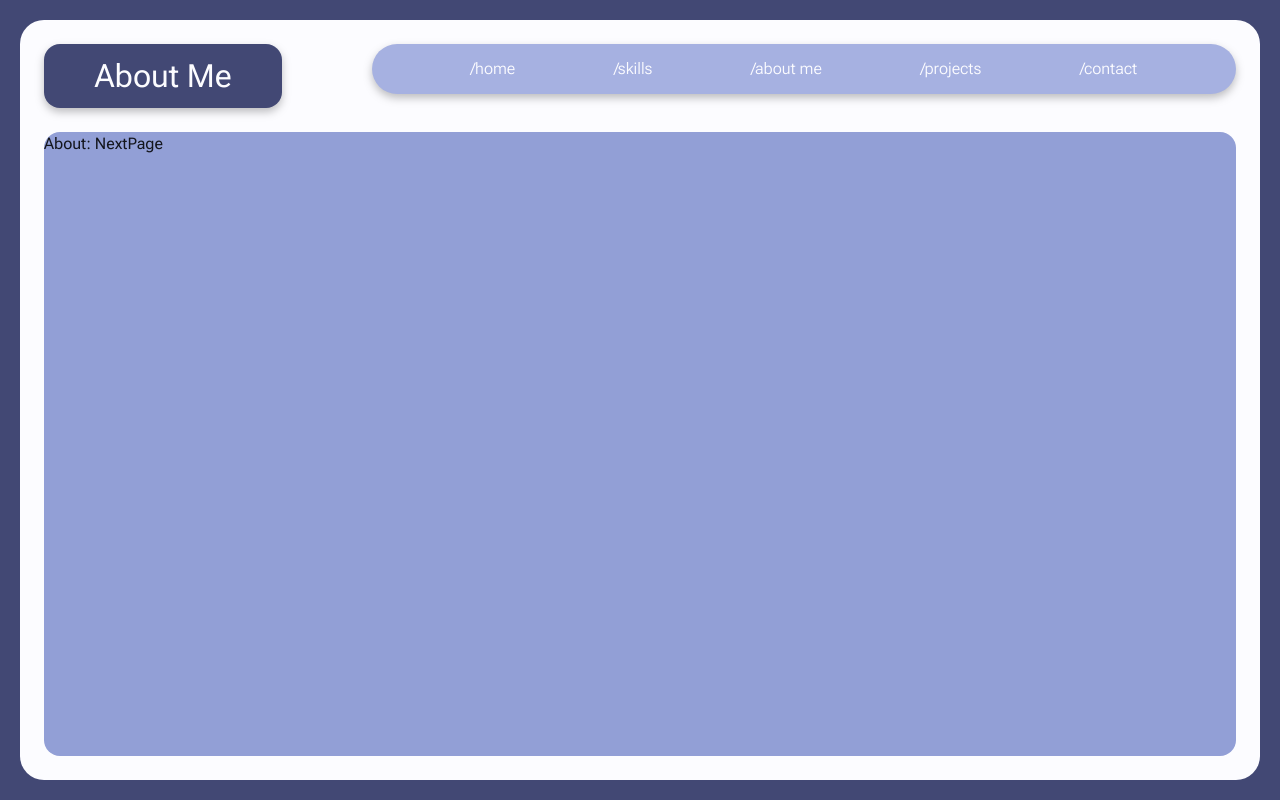
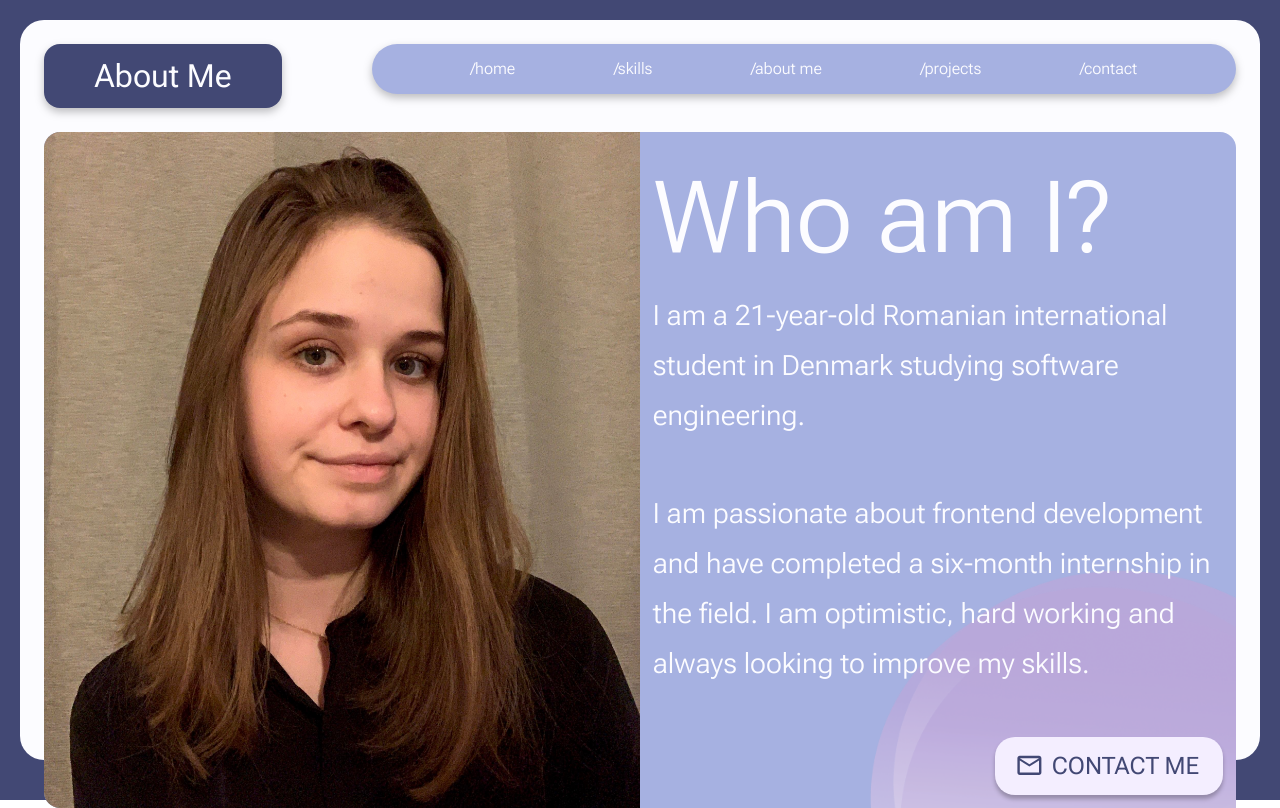
Before and after one commit to GeorgianaIon/newportfolio, a Next.js app: page /about-me in a window 1280 px wide. Built offline with nearby package versions, Linux system fonts and the light colour scheme.

Commit message:
About me page

```diff
--- a/components/SecondaryLayout.tsx
+++ b/components/SecondaryLayout.tsx
@@ -45,7 +45,8 @@ const useStyles = makeStyles()((theme) => ({
     [theme.breakpoints.up('lg')]:{
     backgroundColor:Colors.darkPurple,
     height: '100vh',
-    padding: '1.25rem',
+    padding: '1.25rem 1.25rem 5vh 1.25rem',
+    // minHeight: '100vh',
     // '@media(min-height: 100vh)': {
     //   height: '100%',
     // }
@@ -58,6 +59,7 @@ const useStyles = makeStyles()((theme) => ({
     height: '100%',
     padding: '1.5rem',
     borderRadius: '1.5rem',
+
   },
   headerContainer:{
     display: 'flex',
@@ -73,7 +75,7 @@ const useStyles = makeStyles()((theme) => ({
   },
   bodyContainer:{
     flexBasis:'100%',
-    backgroundColor: Colors.midPurple,
+    backgroundColor: Colors.coldPurple,
     borderRadius: '1rem',
   }
 }));
--- a/pages/about-me.tsx
+++ b/pages/about-me.tsx
@@ -1,10 +1,73 @@
+import { Button, Grid, Typography } from '@mui/material'
 import { NextPage } from 'next'
+import Image from 'next/image'
 import React from 'react'
+import { makeStyles } from 'tss-react/mui'
+import EmailOutlinedIcon from '@mui/icons-material/EmailOutlined';
+
 
 const About: NextPage = () => {
+const { classes } = useStyles();
+
   return (
-    <div>About: NextPage</div>
+    <Grid item container className={classes.aboutme}>
+
+      <Grid item xs={6} sm={6} md={6} lg={6} className={classes.imageContainer}>
+        <Image src='/images/PhotoOfMe.jpg' className={classes.image} alt='about-me' objectFit="cover" layout="fill"/>
+      </Grid>
+
+      <Grid item xs={6} sm={6} md={6} lg={6} className={classes.descriptionContainer}>
+        <Typography variant='h1' className={classes.text}>Who am I?</Typography>
+        <Typography variant='h4' className={classes.text}>I am a 21-year-old Romanian international student in Denmark studying software engineering.</Typography>
+        <Typography variant='h4' className={classes.text}> I am passionate about frontend development and have completed a six-month internship in the field. I am optimistic, hard working and always looking to improve my skills.</Typography>
+        <div className={classes.buttonContainer} >
+          <Button startIcon={<EmailOutlinedIcon className={classes.icon}/>} variant='contained'>Contact Me</Button>
+        </div>
+      </Grid>
+
+    </Grid>
   )
 }
 
+const useStyles = makeStyles()(() => ({
+  aboutme: {
+    // width: '100%',
+    // height: '100%',
+
+  },
+  imageContainer:{
+    position: 'relative',
+    // width: '100%',
+    // height: '100%',
+
+  },
+  image: {
+    borderRadius: '1rem 0 0 1rem',
+    // width: '100%',
+    // height: '100%',
+  },
+  text: {
+    lineHeight: '50px',
+    margin: '3rem 0',
+  },
+  fontWeightTitle: {
+    fontWeight: 100,
+  },
+  descriptionContainer: {
+    padding: '0.8rem',
+    backgroundImage: 'url(/images/elipse/pink-elipse-rotated.png)',
+    backgroundRepeat: 'no-repeat',
+    backgroundSize: '78%',
+    backgroundPosition: 'bottom right',
+  },
+  icon: {
+    width: '1.8rem',
+    height: '1.8rem',
+  },
+  buttonContainer: {
+    display: 'flex',
+    justifyContent: 'end',
+  }
+}));
+
 export default About
--- a/pages/skills.tsx
+++ b/pages/skills.tsx
@@ -70,6 +70,7 @@ const RenderSkills = (skills: Skill[]) => {
         </Grid>
 
         {RenderSkills(softSkills)}
+
       </Grid>
 
     </Grid>
@@ -104,7 +105,7 @@ const useStyles = makeStyles()(() => ({
 
   },
   title: {
-    fontWeight: 300,
+    fontWeight: 200,
     [theme.breakpoints.down('sm')]:{
       marginTop: '1rem'
     }
--- a/src/theme.ts
+++ b/src/theme.ts
@@ -55,21 +55,19 @@ export const theme = createTheme({
     MuiButton: {
       styleOverrides: {
         contained: {
-          //css here
+          backgroundColor: Colors.lightPurple,
+          color: Colors.darkPurple,
+          boxShadow: '0px 4px 4px rgba(0, 0, 0, 0.25)',
+          borderRadius: '1.25rem',
+          fontSize: '1.5rem',
+          padding: '0.5rem 1.5rem',
+          transition: 'background-color 0.5s ease-in-out',
+          '&:hover': {
+            backgroundColor: Colors.darkPurple,
+            color: Colors.lightPurple,
+          },
+        },
 
-        },
-        outlined: {
-          //css here
-
-        },
-        outlinedInfo: {
-          //css here
-
-        },
-        text: {
-          //css here
-
-        },
       },
     },
   },
@@ -79,7 +77,7 @@ export const theme = createTheme({
 
     h1: {
       fontSize: '100px',
-      fontWeight: '700',
+      fontWeight: '300',
       color: Colors.white,
       [media.breakpoints.up('ultraWide')]: {
         fontSize: '10rem',
```
Also changed, not shown: public/images/PhotoOfMe.jpg (added), public/images/elipse/pink-elipse-rotated.png (added).
